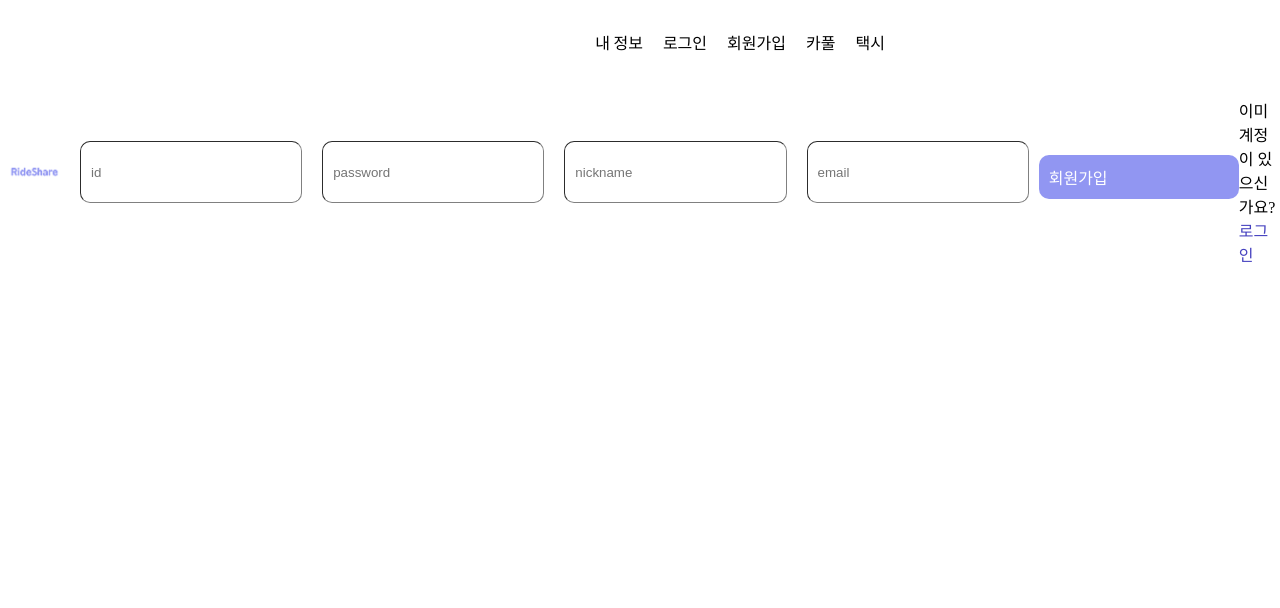
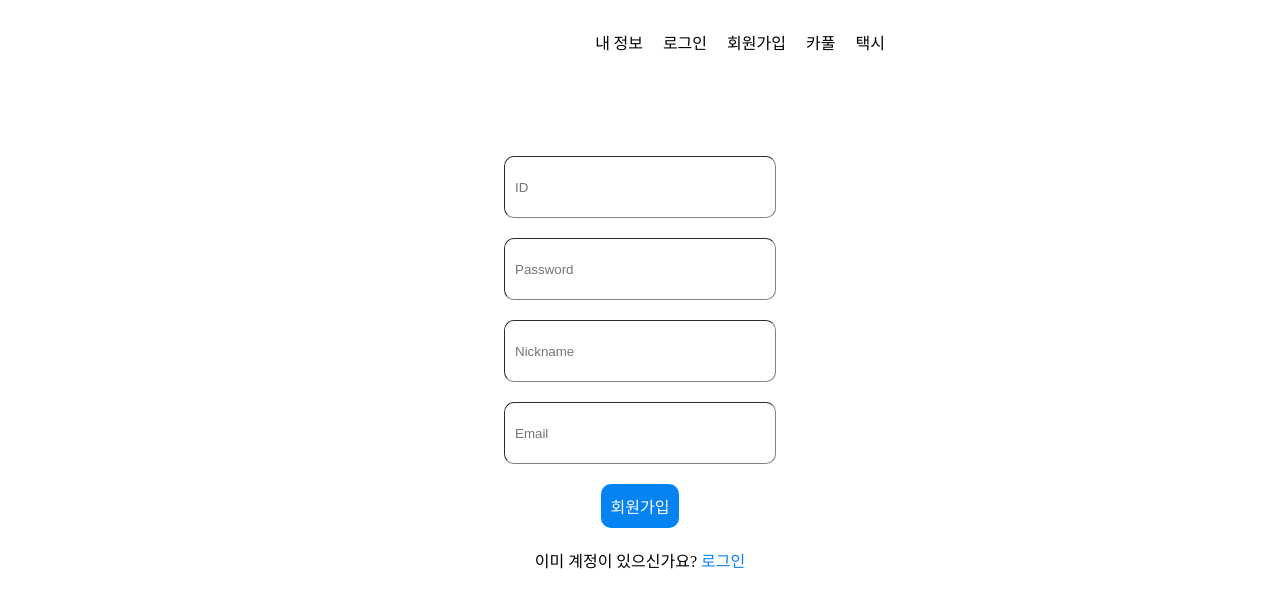
Before and after one commit to KNUCSE23-Capston-Design/RideShare_Web, a React (Create React App) app: page /SignUp in a window 1280 px wide. Shown: the top 608 px of the page. Built offline with nearby package versions, Linux system fonts and the light colour scheme; what react-naver-maps would draw is missing.

Commit message:
[style] 로그인 및 회원가입 페이지 스타일 변경

```diff
--- a/src/pages/LoginPage.js
+++ b/src/pages/LoginPage.js
@@ -1,7 +1,9 @@
 import React, { useState } from "react";
 import { useRecoilState } from "recoil";
 import { isLoggedInState } from "../atoms";
-import { useNavigate } from "react-router-dom";
+import { useNavigate, Link } from "react-router-dom";
+import { ReactComponent as Logo } from "../assets/logo/mainlogo.svg";
+import styled from "styled-components";
 
 const Login = () => {
   // useState : 아이디와 암호 입력 값을 저장
@@ -28,74 +30,78 @@ const Login = () => {
   };
 
   return (
-    <div style={styles.container}>
-      <img
-        src={require("../assets/logo/logo7.png")}
-        style={{ width: 270, height: 60, margin: 5 }}
-        alt="Logo"
-      />
-      <input
-        style={styles.input}
+    <StyledContainer>
+      <Link to="/">
+        <MainLogo />
+      </Link>
+      <Input
         onChange={(e) => setId(e.target.value)}
         value={id}
-        placeholder="id"
+        placeholder="ID"
       />
-      <input
-        style={styles.input}
+      <Input
         onChange={(e) => setPassword(e.target.value)}
         value={password}
-        placeholder="password"
+        placeholder="Password"
         type="password"
       />
-      <button onClick={handleLogin} style={styles.loginButton}>
-        로그인
-      </button>
-      <p style={styles.signupText}>
+      <LoginButton onClick={handleLogin}>로그인</LoginButton>
+      <SignupText>
         RideShare가 처음이신가요?{" "}
-        <span style={styles.signupLink} onClick={handleSignUp}>
-          회원가입
-        </span>
-      </p>
-    </div>
+        <SignupLink onClick={handleSignUp}>회원가입</SignupLink>
+      </SignupText>
+    </StyledContainer>
   );
 };
 
-const styles = {
-  container: {
-    display: "flex",
-    alignItems: "center",
-    justifyContent: "flex-start",
-    backgroundColor: "#ffffff",
-    paddingTop: "10vh",
-  },
-  input: {
-    height: "40px",
-    width: "80%",
-    borderColor: "gray",
-    borderWidth: "1px",
-    margin: "5px",
-    padding: "10px",
-    backgroundColor: "#ffffff",
-    color: "#D5D7F2",
-    borderRadius: "10px",
-  },
-  loginButton: {
-    width: "80%",
-    backgroundColor: "#9196F2",
-    border: "none",
-    padding: "10px",
-    marginTop: "10px",
-    borderRadius: "10px",
-    color: "#ffffff",
-    fontSize: "16px",
-  },
-  signupText: {
-    marginTop: "20px",
-  },
-  signupLink: {
-    color: "#4541BF",
-    cursor: "pointer",
-  },
-};
+const MainLogo = styled(Logo)`
+  width: 140px;
+  height: 50px;
+  margin-top: 14px;
+`;
+
+const StyledContainer = styled.div`
+  display: flex;
+  flex-direction: column;
+  align-items: center;
+  justify-content: flex-start;
+  background-color: #ffffff;
+  padding-top: 10vh;
+`;
+
+const LogoImage = styled.img`
+  width: 270px;
+  height: 60px;
+  margin: 5px;
+`;
+
+const Input = styled.input`
+  height: 40px;
+  width: 250px;
+  border-color: gray;
+  border-width: 1px;
+  margin: 10px;
+  padding: 10px;
+  border-radius: 10px;
+`;
+
+const LoginButton = styled.button`
+  background-color: #0583f2;
+  border: none;
+  padding: 10px;
+  margin-top: 10px;
+  border-radius: 10px;
+  color: #ffffff;
+  font-size: 16px;
+`;
+
+const SignupText = styled.p`
+  margin-top: 20px;
+`;
+
+const SignupLink = styled.span`
+  color: #0583f2;
+  cursor: pointer;
+`;
 
 export default Login;
--- a/src/pages/SignUpPage.js
+++ b/src/pages/SignUpPage.js
@@ -1,5 +1,7 @@
 import React, { useState } from "react";
-import { useNavigate } from "react-router-dom";
+import { useNavigate, Link } from "react-router-dom";
+import { ReactComponent as Logo } from "../assets/logo/mainlogo.svg";
+import styled from "styled-components";
 
 // TODO : 학교 이메일 인증
 const SignUp = () => {
@@ -22,92 +24,95 @@ const SignUp = () => {
   };
 
   return (
-    <div style={styles.container}>
-      <img
-        src={require("../assets/logo/logo7.png")}
-        style={{ width: 270, height: 60, margin: 5 }}
-        alt="Logo"
-      />
-      <input
-        style={styles.input}
+    <StyledContainer>
+      <Link to="/">
+        <MainLogo />
+      </Link>
+      <Input
         onChange={(e) => setId(e.target.value)}
         value={id}
-        placeholder="id"
+        placeholder="ID"
       />
-      <input
-        style={styles.input}
+      <Input
         onChange={(e) => setPassword(e.target.value)}
         value={password}
-        placeholder="password"
+        placeholder="Password"
         type="password"
       />
-      <input
-        style={styles.input}
+      <Input
         onChange={(e) => setNickname(e.target.value)}
         value={nickname}
-        placeholder="nickname"
+        placeholder="Nickname"
       />
-      <input
-        style={styles.input}
+      <Input
         onChange={(e) => setEmail(e.target.value)}
         value={email}
-        placeholder="email"
+        placeholder="Email"
         type="email"
       />
-      <button onClick={handleSignup} style={styles.signupButton}>
-        <div style={styles.buttonContainer}>
-          <span style={styles.buttonText}>회원가입</span>
-        </div>
-      </button>
-      <p style={styles.loginText}>
+      <SignUpButton onClick={handleSignup}>
+        <ButtonContainer>
+          <ButtonText>회원가입</ButtonText>
+        </ButtonContainer>
+      </SignUpButton>
+      <LoginText>
         이미 계정이 있으신가요?{" "}
-        <span style={styles.loginLink} onClick={handleLogin}>
-          로그인
-        </span>
-      </p>
-    </div>
+        <LoginLink onClick={handleLogin}>로그인</LoginLink>
+      </LoginText>
+    </StyledContainer>
   );
 };
 
-const styles = {
-  container: {
-    display: "flex",
-    alignItems: "center",
-    justifyContent: "center",
-  },
-  input: {
-    height: 40,
-    width: "80%",
-    borderColor: "gray",
-    borderWidth: 1,
-    margin: 10,
-    padding: 10,
-    borderRadius: 10,
-  },
-  signupButton: {
-    width: "80%",
-    marginTop: 10,
-    backgroundColor: "transparent",
-    border: "none",
-  },
-  buttonContainer: {
-    backgroundColor: "#9196F2",
-    display: "flex",
-    alignItems: "center",
-    padding: 10,
-    borderRadius: 10,
-  },
-  buttonText: {
-    color: "white",
-    fontSize: 16,
-  },
-  loginText: {
-    marginTop: 20,
-  },
-  loginLink: {
-    color: "#4541BF",
-    cursor: "pointer",
-  },
-};
+const StyledContainer = styled.div`
+  display: flex;
+  flex-direction: column;
+  align-items: center;
+  justify-content: center;
+`;
+
+const MainLogo = styled(Logo)`
+  width: 140px;
+  height: 50px;
+  margin-top: 14px;
+`;
+
+const Input = styled.input`
+  height: 40px;
+  width: 250px;
+  border-color: gray;
+  border-width: 1px;
+  margin: 10px;
+  padding: 10px;
+  border-radius: 10px;
+`;
+
+const SignUpButton = styled.button`
+  background-color: #0583f2;
+  border: none;
+  padding: 10px;
+  margin-top: 10px;
+  border-radius: 10px;
+  color: #ffffff;
+  font-size: 16px;
+`;
+
+const ButtonContainer = styled.div`
+  display: flex;
+  align-items: center;
+`;
+
+const ButtonText = styled.span`
+  color: white;
+  font-size: 16px;
+`;
+
+const LoginText = styled.p`
+  margin-top: 20px;
+`;
+
+const LoginLink = styled.span`
+  color: #0583f2;
+  cursor: pointer;
+`;
 
 export default SignUp;
```
